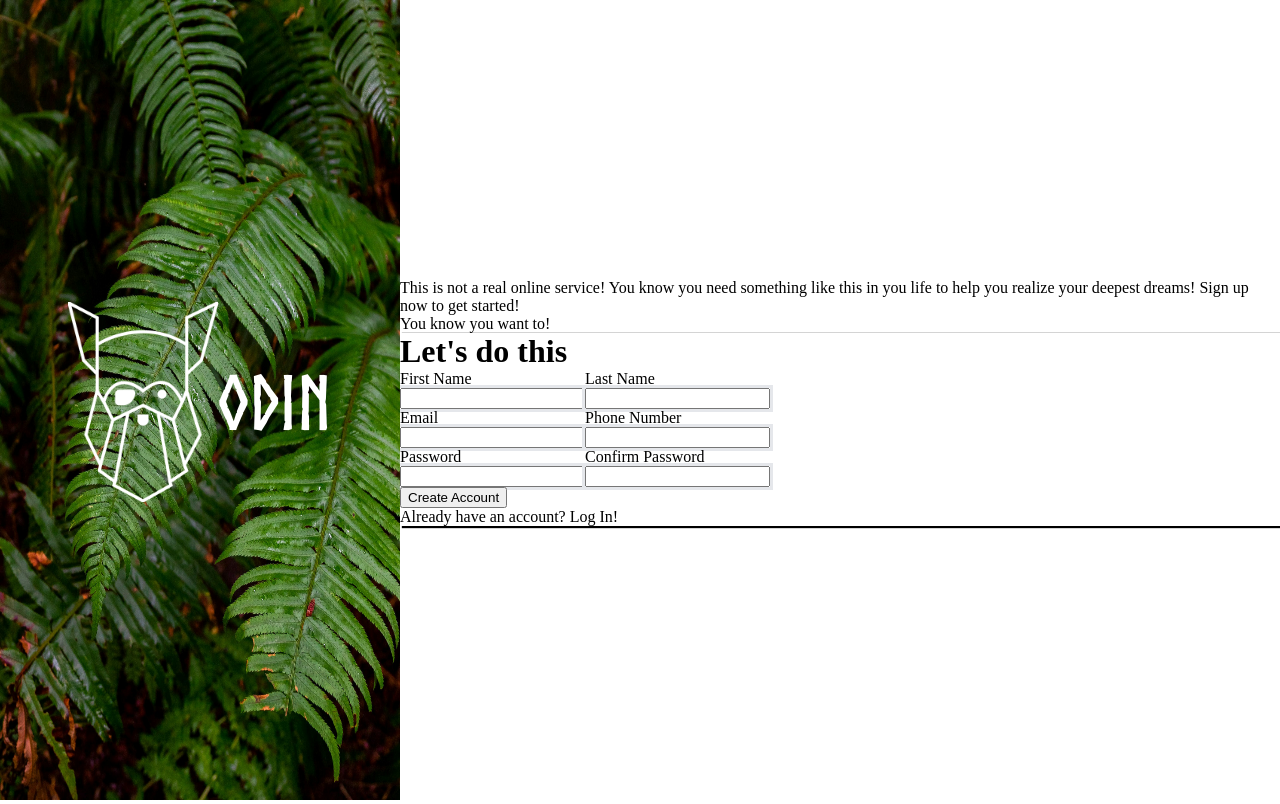
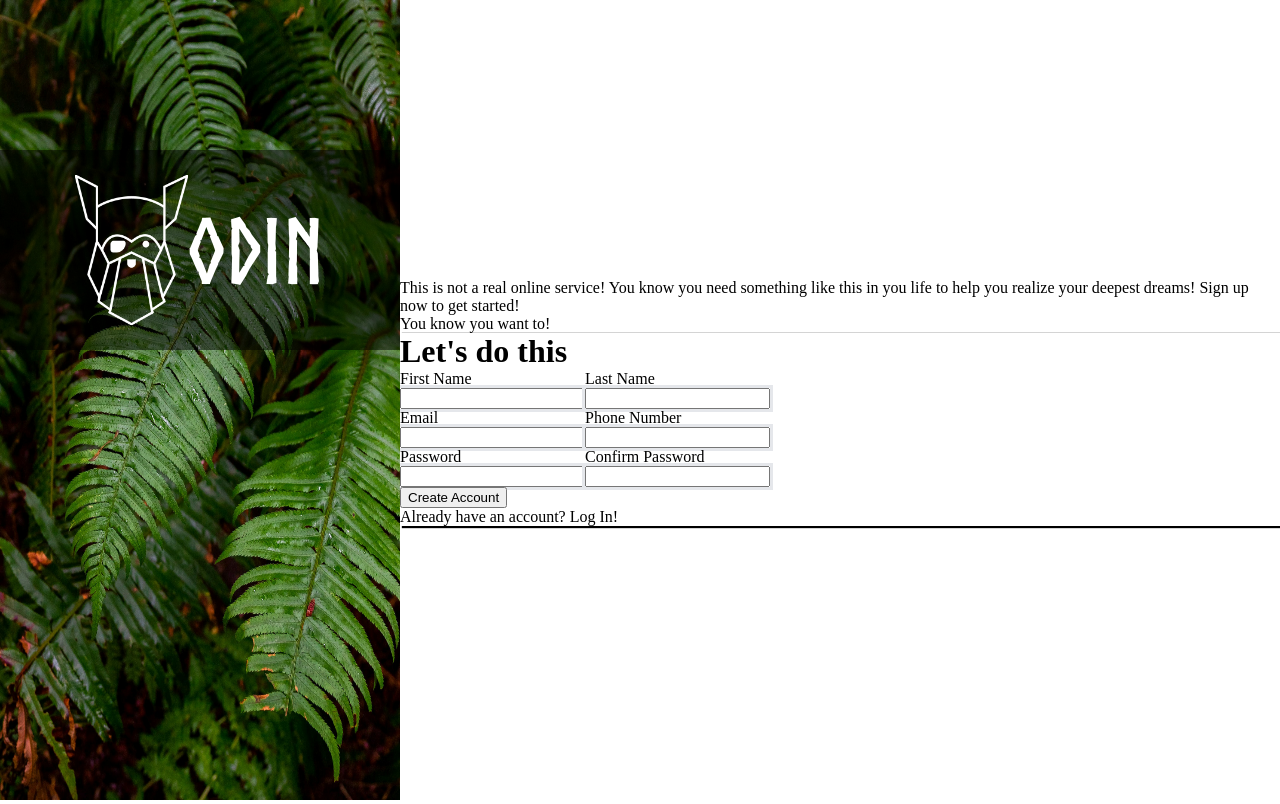
Before and after one commit to cjluzroque/odin-form, a plain HTML site: page index.html in a window 1280 px wide. Drawn offline with Linux system fonts and the light colour scheme.

Commit message:
Adjust logo and create opaque black background to pop logo more

```diff
--- a/styles.css
+++ b/styles.css
@@ -37,19 +37,20 @@ body {
     position: absolute;
     left: 0;
     right: 0;
-    top: 0;
-    bottom: 0;
+    top: 150px;
     margin: auto;
+    height: 200px;
+    background: rgba(0, 0, 0, .5);
 }
 
 .logo-image {
-    height: 200px;
+    height: 150px;
 }
 
 .logo-text {
     color: white;
     font-family: "norse";
-    font-size: 75px;
+    font-size: 90px;
 }
 
 .right {
```
